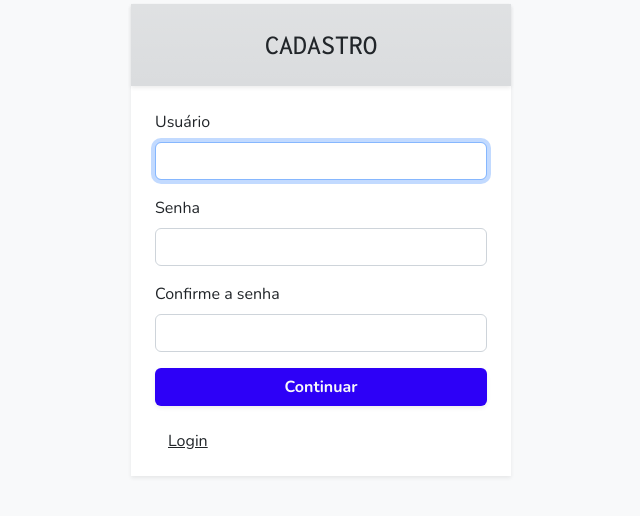
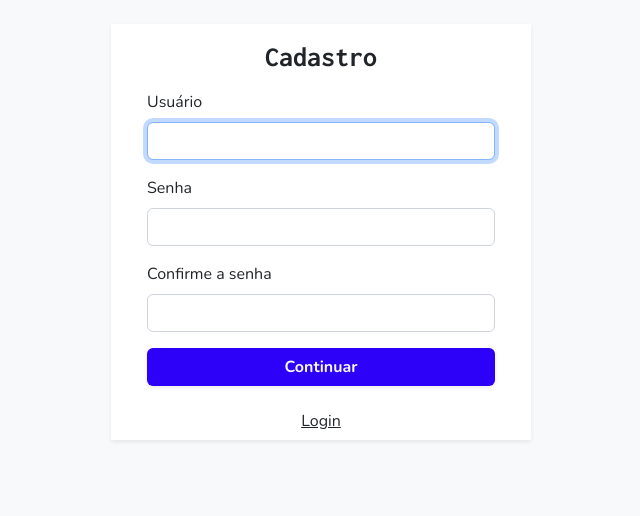
Before and after one commit to pedro-belo/financial-control, a Django app: page /register/ in a window 1280 px wide. Shown: the top 516 px of the page, without its empty margins (319-959 px from the left). Run offline with Django 4.2, Linux system fonts and the light colour scheme; some libraries are stand-ins or nearby versions.

Commit message:
update users app

```diff
--- a/financial_control/users/templates/register.html
+++ /dev/null
@@ -1,80 +0,0 @@
-{% extends "users/base.html" %}
-
-{% block form %}
-<div class="col-4 offset-4 shadow-sm bg-white my-1 px-0">
-
-    <h1
-        class="font-primary bg-secondary  mx-auto bg-opacity-25 text-center text-dark shadow-sm bg-gradient h3 py-4 mb-4">
-        CADASTRO</h1>
-
-    <form class="px-4" method="post">
-        <form class="m-4 p-2" method="post">
-
-            {% for error in form.non_field_errors %}
-            <div class="my-1 alert alert-danger alert-dismissible fade show" role="alert">
-                {{error}}
-                <button type="button" class="btn-close" data-bs-dismiss="alert" aria-label="Close"></button>
-            </div>
-            {% endfor %}
-
-            {% csrf_token %}
-
-            <div class="mb-3">
-                <label for="{{form.username.id_for_label}}" class="form-label">Usuário</label>
-                {{form.username}}
-
-                {% for error in form.username.errors %}
-                <small class="form-text text-danger">{{error}}</small>
-                {% endfor %}
-
-            </div>
-
-            <div class="mb-3">
-                <label for="{{form.password1.id_for_label}}" class="form-label">Senha</label>
-                {{form.password1}}
-                {% for error in form.password1.errors %}
-                <small class="form-text text-danger">{{error}}</small>
-                {% endfor %}
-            </div>
-
-            <div class="mb-3">
-                <label for="{{form.password2.id_for_label}}" class="form-label">Confirme a senha</label>
-                {{form.password2}}
-                {% for error in form.password2.errors %}
-                <small class="form-text text-danger">{{error}}</small>
-                {% endfor %}
-            </div>
-
-            <div class="mb-3">
-                <button type="submit" class="btn bg-primary text-light shadow-sm w-100"><strong>Continuar</strong></button>
-            </div>
-
-            <div class="mb-3">
-                <a class="btn btn-link text-dark" href="{% url 'users:login' %}">Login</a>
-            </div>
-        </form>
-    </form>
-
-</div>
-{% endblock %}
-
-<!--
-
-    {% block header %}
-<h1 class="bg-primary py-3 shadow-sm text-white text-center">Cadastro</h1>
-{% endblock %}
-
-{% block content %}
-
-<div class="row mx-auto">
-
-    <div class="col col-md-4 offset-md-4">
-
-
-
-    </div>
-
-</div>
-
-{% endblock %}
--->
--- a/financial_control/users/templates/users/base.html
+++ b/financial_control/users/templates/users/base.html
@@ -4,14 +4,10 @@
 
 {% block body %}
 
-<div class="container">
+<div class="container mx-auto shadow-sm bg-white" style="max-width: 420px;">
 
-    <div class="row">
-
-        {% block form %}
-        {% endblock %}
-
-    </div>
+    {% block form %}
+    {% endblock %}
 
 </div>
 
--- /dev/null
+++ b/financial_control/users/templates/users/form.html
@@ -0,0 +1,36 @@
+{% extends "users/base.html" %}
+
+{% block form %}
+
+<h1 class="h3 font-primary fw-bold text-center pb-2 pt-3 mt-4">
+    {% block form_title %}
+    {% endblock %}
+</h1>
+
+<form class="px-4" method="post">
+
+    {% for error in form.non_field_errors %}
+    <div class="my-1 alert alert-danger alert-dismissible fade show" role="alert">
+        {{error}}
+        <button type="button" class="btn-close" data-bs-dismiss="alert" aria-label="Close"></button>
+    </div>
+    {% endfor %}
+
+    {% csrf_token %}
+
+    {% block form_fields %}
+    {% endblock %}
+
+    <div class="mb-3">
+        <button type="submit" class="fw-bold btn bg-primary text-light shadow-sm w-100">
+            Continuar
+        </button>
+    </div>
+
+    <div class="mb-3 text-center my-2">
+        {% block button_redirect %}{% endblock %}
+    </div>
+
+</form>
+
+{% endblock %}
--- a/financial_control/users/views.py
+++ b/financial_control/users/views.py
@@ -1,3 +1,4 @@
+from financial_control.users.models import User
 from django.db.transaction import atomic
 from financial_control.main import facade
 
@@ -11,8 +12,28 @@ from django.urls import reverse
 
 
 class LoginView(DjLoginView):
-    template_name = "login.html"
+    template_name = "users/login.html"
     form_class = AuthenticationForm
+
+    @property
+    def user_created(self):
+
+        user_creation = self.request.session.get("user_creation", {})
+        user = None
+
+        if user_creation is not None:
+
+            try:
+                user = User.objects.get(pk=user_creation["user_id"])
+                self.request.session["user_creation"] = {}
+
+            except User.DoesNotExist:
+                pass
+
+            except KeyError:
+                pass
+
+        return user
 
 
 class LogoutView(DjLogoutView):
@@ -21,12 +42,19 @@ class LogoutView(DjLogoutView):
 
 class UserCreationView(FormView):
     form_class = UserCreationForm
-    template_name = "register.html"
+    template_name = "users/register.html"
 
     @atomic
     def form_valid(self, form):
+
         user = form.save()
         facade.create_root_record(user=user, name="Histórico Financeiro")
+
+        self.request.session["user_creation"] = {
+            "confirm_account": False,
+            "user_id": user.id,
+        }
+
         return super().form_valid(form)
 
     def get_success_url(self) -> str:
```
Also changed, not shown: financial_control/users/templates/login.html (deleted, +0 -102 lines), financial_control/users/templates/users/login.html (added, +45 -0 lines), financial_control/users/templates/users/register.html (added, +39 -0 lines).
